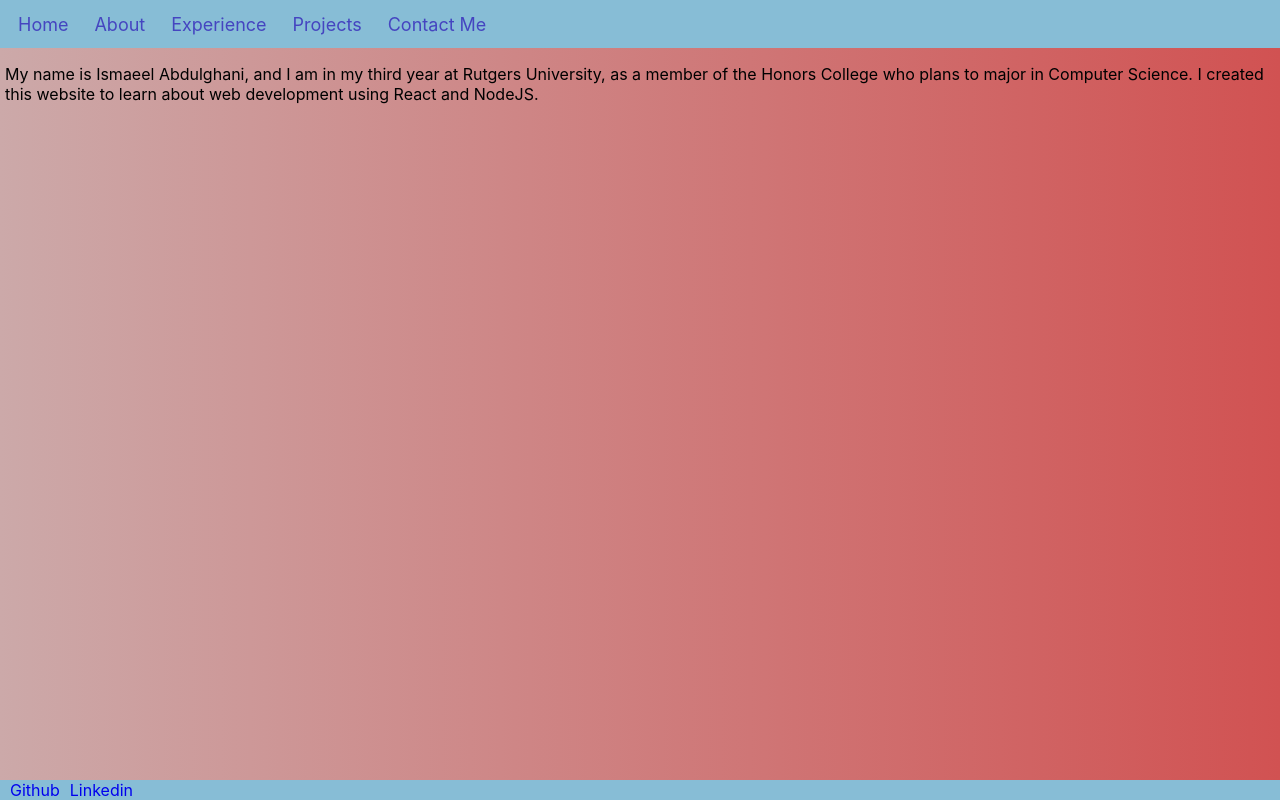
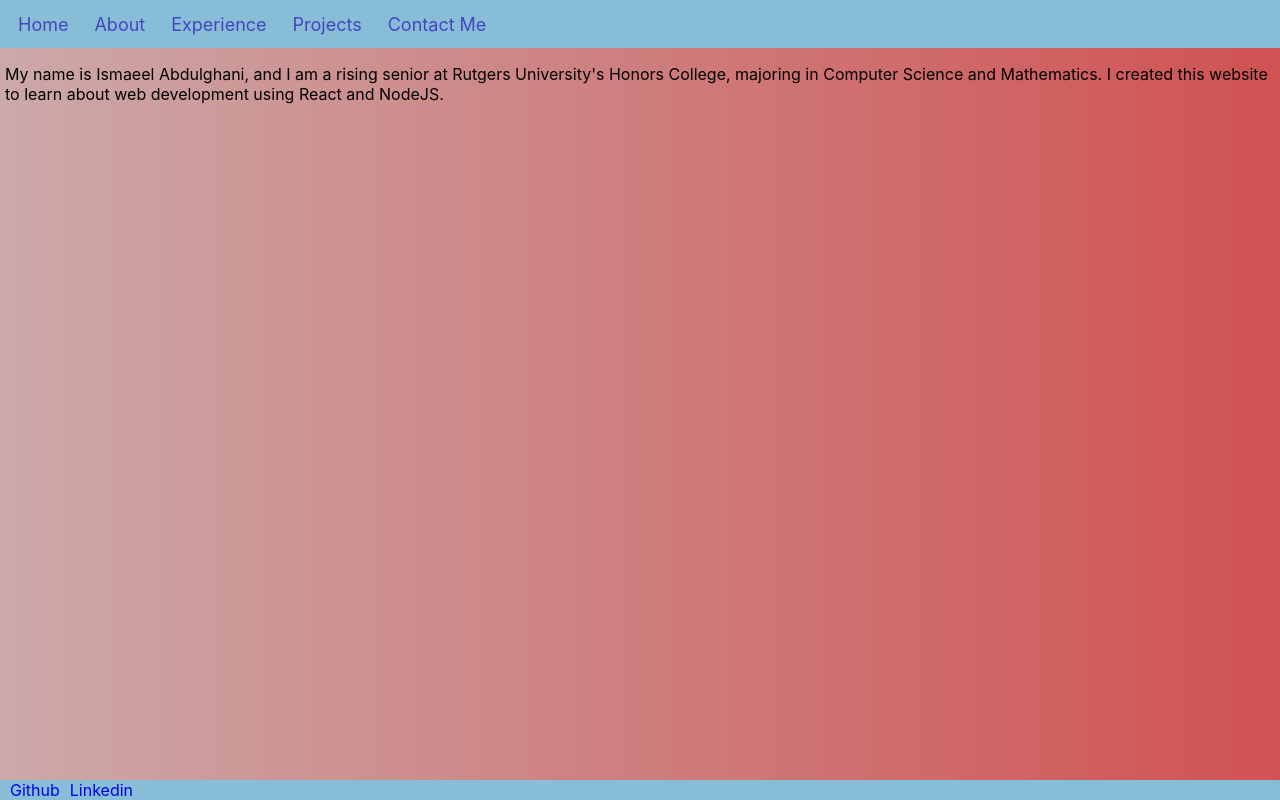
Before and after one commit to iaAbdulghani/personal-website, a React (Create React App) app: page /about in a window 1280 px wide. Built offline with nearby package versions, Linux system fonts and the light colour scheme.

Commit message:
Updated Summer 2024

```diff
--- a/src/pages/About.js
+++ b/src/pages/About.js
@@ -3,7 +3,7 @@ import React from 'react'
 function About() {
   return (
     <div>
-        <p>My name is Ismaeel Abdulghani, and I am in my third year at Rutgers University, as a member of the Honors College who plans to major in Computer Science. I created this website to learn about web development using React and NodeJS. </p>
+        <p>My name is Ismaeel Abdulghani, and I am a rising senior at Rutgers University's Honors College, majoring in Computer Science and Mathematics. I created this website to learn about web development using React and NodeJS. </p>
     </div>
   )
 }
--- a/src/pages/Experience.js
+++ b/src/pages/Experience.js
@@ -14,6 +14,7 @@ export default function Experience(){
         <Item name={"Coding Instructor"} place={"Codeie"} picture={secondImage} description={"I taught computer science skills to several students, including knowledge on data structures and boolean algebra, as well as programming in Scratch and JavaScript"}/>
         <Item name={"Research and Development Intern"} place={"Netscout"} picture={thirdImage} description={"I worked on developing my frontend kills by designing and customizing a support page using JavaScript, HTML, and CSS. Then I learned about connecting to the backend by writing code to retrieve important information from files."}/>
         <Item name={"Software Engineer Intern"} place={"Capital One"} picture={fourthImage} description={"Worked alongside a team to design and develop a dashboard for the loyalty team."}/>
+        <Item name={"Software Engineer Intern"} place={"Capital One"} picture={fourthImage} description={"Worked alongside a team to migrate a pipeline."}/>
       </div>
       </span>
   )
--- a/src/pages/Projects.js
+++ b/src/pages/Projects.js
@@ -4,16 +4,17 @@ import firstImage from '../pictures/LetMeGuess.png'
 import secondImage from '../pictures/mow.png'
 import thirdImage from '../pictures/bot.png'
 import fourthImage from '../pictures/genshin.png'
-
+import fifthImage from '../pictures/cca.png'
 
 export default function Projects() {
   return (
     <span>
       <div >
         <Item name={"Let Me Guess"} place={<a href="https://github.com/iaAbdulghani/Akinator-Clone">Github</a>} picture={firstImage} description={"My first project. Using Java, I stored lots of different characters in a data structure and assigned different attributes to them. Then I created a UI using Java Swing that asked the user randomized yes/no questions to narrow the characters down to one."}/>
-        <Item name={"Meals on Wheel Volunteer Application"} place={<a href="https://gregarious-dolphin-16199a.netlify.app/">Netifly</a>} picture={secondImage} description={"Using Node and Express, worked as a backend developer to write routes to a PostgreSQL database."}/>
+        <Item name={"Meals on Wheel Volunteer Application"} place={<a href="https://gregarious-dolphin-16199a.netlify.app/">Netifly</a>} picture={secondImage} description={"Using Node and Express, worked as a backend developer at Hack4Impact to write routes to a PostgreSQL database."}/>
         <Item name={"Discord Bot"} place={<a href="https://github.com/iaAbdulghani/NotifyBot">Github</a>} picture={thirdImage} description={"Used Python to create a discord bot hosted on AWS for a year. Performed duties such as assigning roles to server members and trivial tasks I added for my own amusement."}/>
         <Item name={"Genshin Teams"} place={<a href="https://github.com/iaAbdulghani/GenshinTeams">Github</a>} picture={fourthImage} description={"A full stack project I made using React for the frontend, and writing routes to a MongoDB database on the backend. I could use this to keep track of my characters in a game."}/>
+        <Item name={"Combined Community Action"} place={<a href="https://cca-frontend.vercel.app/">Vercel</a>} picture={fifthImage} description={"Another project made as a developer at Hack4Impact."}/>
 
 
 
```
Also changed, not shown: 1 other file (tests, documents, lock files or other folders).
